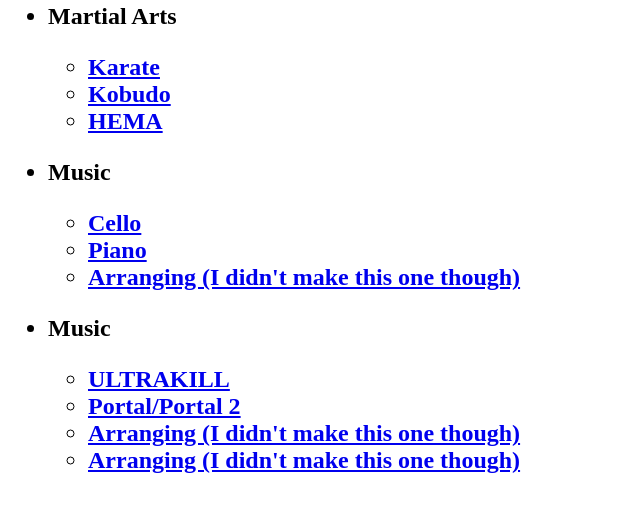
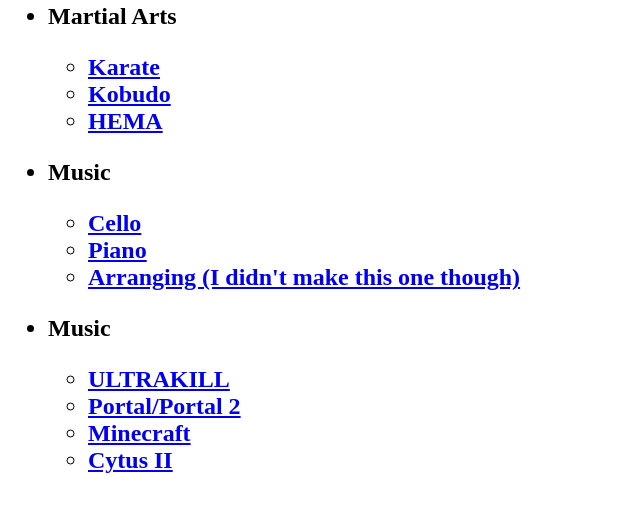
Before and after one commit to bjw3531/IGME-110-Repo, a plain HTML site: page index.html in a window 1280 px wide. Shown: the part 79-590 px from the top of the page, without its empty margins (0-640 px from the left). Drawn offline with Linux system fonts and the light colour scheme.

Commit message:
Update index.html

```diff
--- a/index.html
+++ b/index.html
@@ -25,9 +25,9 @@
     <ul>
       <li><a href="https://shared.akamai.steamstatic.com/store_item_assets/steam/apps/1229490/header.jpg?t=1704406135">ULTRAKILL<a/></li>
       <li><a href="https://i.pinimg.com/originals/7b/60/54/7b6054ff7cddfb56104d463d75a1b5c3.gif">Portal/Portal 2<a/></li>
-      <li><a href="https://musescore.com/static/musescore/scoredata/g/856c43cff20480555a11980a7ec522e2d6d4c06e/score_0.svg?no-cache=1715690441">Arranging (I didn't make this one though)<a/></li>
-      <li><a href="https://musescore.com/static/musescore/scoredata/g/856c43cff20480555a11980a7ec522e2d6d4c06e/score_0.svg?no-cache=1715690441">Arranging (I didn't make this one though)<a/></li>
-      </ul>
+      <li><a href="https://www.minecraft.net/content/dam/games/minecraft/key-art/Vanilla-PMP_Collection-Carousel-0_Buzzy-Bees_1280x768.jpg">Minecraft<a/></li>
+      <li><a href="https://www.cchsoracle.com/wp-content/uploads/2021/11/cytus-2-900x506.jpg">Cytus II<a/></li>
+    </ul>
   </ul>
 </body>
 </html>
```
